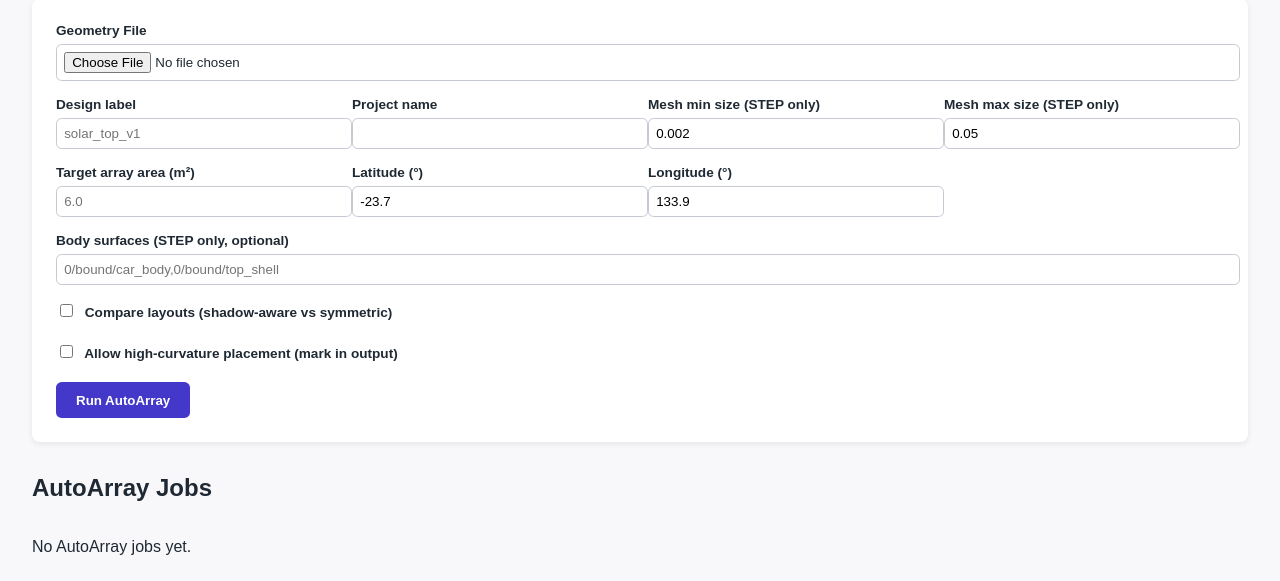
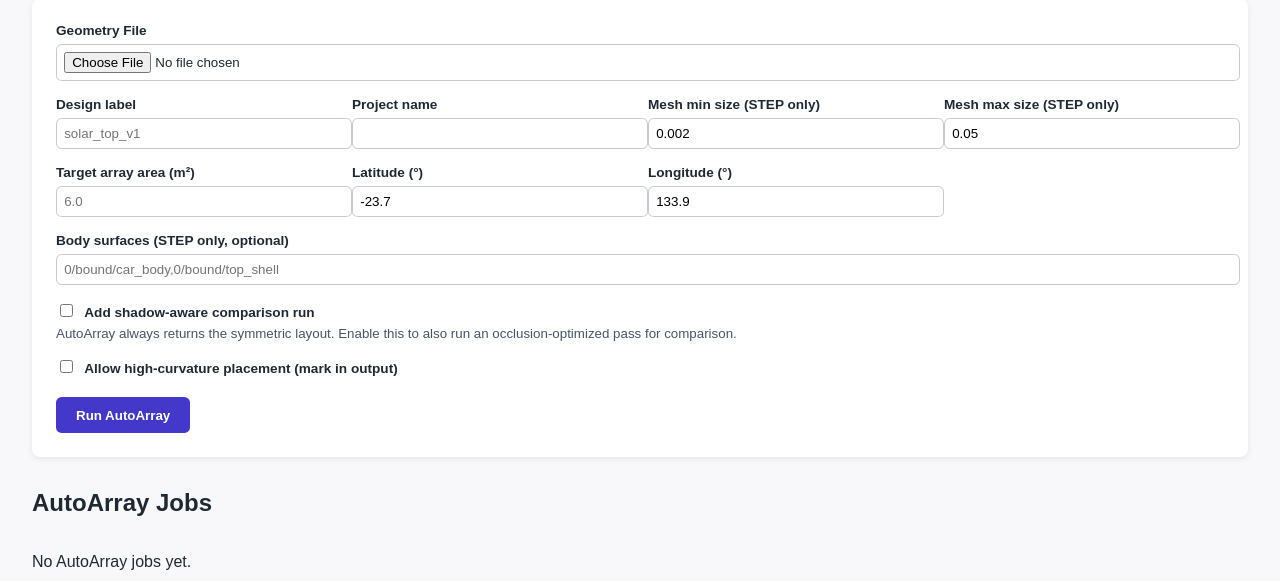
Before and after one commit to DoggoOP/SolarCarLuminaryAutoCFD, a FastAPI app: template app/templates/autoarray.html in a window 1280 px wide. Shown: the part 206-787 px from the top of the page. Before the commit the page ends 761 px from the top, so only its background shows below. Run offline with FastAPI, Linux system fonts and the light colour scheme; the template is opened without the code that fills it, so the values that code supplies are empty; parts of the project's set-up code (start-up, migrations or seed data) failed here and were passed over.

Commit message:
always symmetric

```diff
--- a/app/templates/autoarray.html
+++ b/app/templates/autoarray.html
@@ -138,8 +138,9 @@
       <div class="full">
         <label for="shellpower_dual_shadow">
           <input id="shellpower_dual_shadow" name="shellpower_dual_shadow" type="checkbox" style="width:auto; margin-right:0.5rem;" />
-          Compare layouts (shadow-aware vs symmetric)
+          Add shadow-aware comparison run
         </label>
+        <small style="display:block;margin-top:0.15rem;color:#475569;">AutoArray always returns the symmetric layout. Enable this to also run an occlusion-optimized pass for comparison.</small>
       </div>
       <div class="full">
         <label for="shellpower_ignore_curvature_limit">
--- a/app/templates/index.html
+++ b/app/templates/index.html
@@ -223,9 +223,9 @@
             type="checkbox"
             style="width:auto;margin-right:0.5rem;"
           />
-          Compare layouts (shadow-aware vs symmetric)
+          Add shadow-aware comparison run
         </label>
-        <small style="display:block;margin-top:0.15rem;">Runs shellpower twice: once with occlusion scoring, once ignoring shadowing for a symmetric reference.</small>
+        <small style="display:block;margin-top:0.15rem;">AutoArray always emits the symmetric layout. Enable this option to also run a shadow-aware shellpower pass for reference.</small>
         <label for="shellpower_ignore_curvature_limit" style="display:flex;align-items:center;margin-top:0.5rem;">
           <input
             id="shellpower_ignore_curvature_limit"
```
Also changed, not shown: app/luminary_pipeline.py (+10 -10 lines), README.md.
